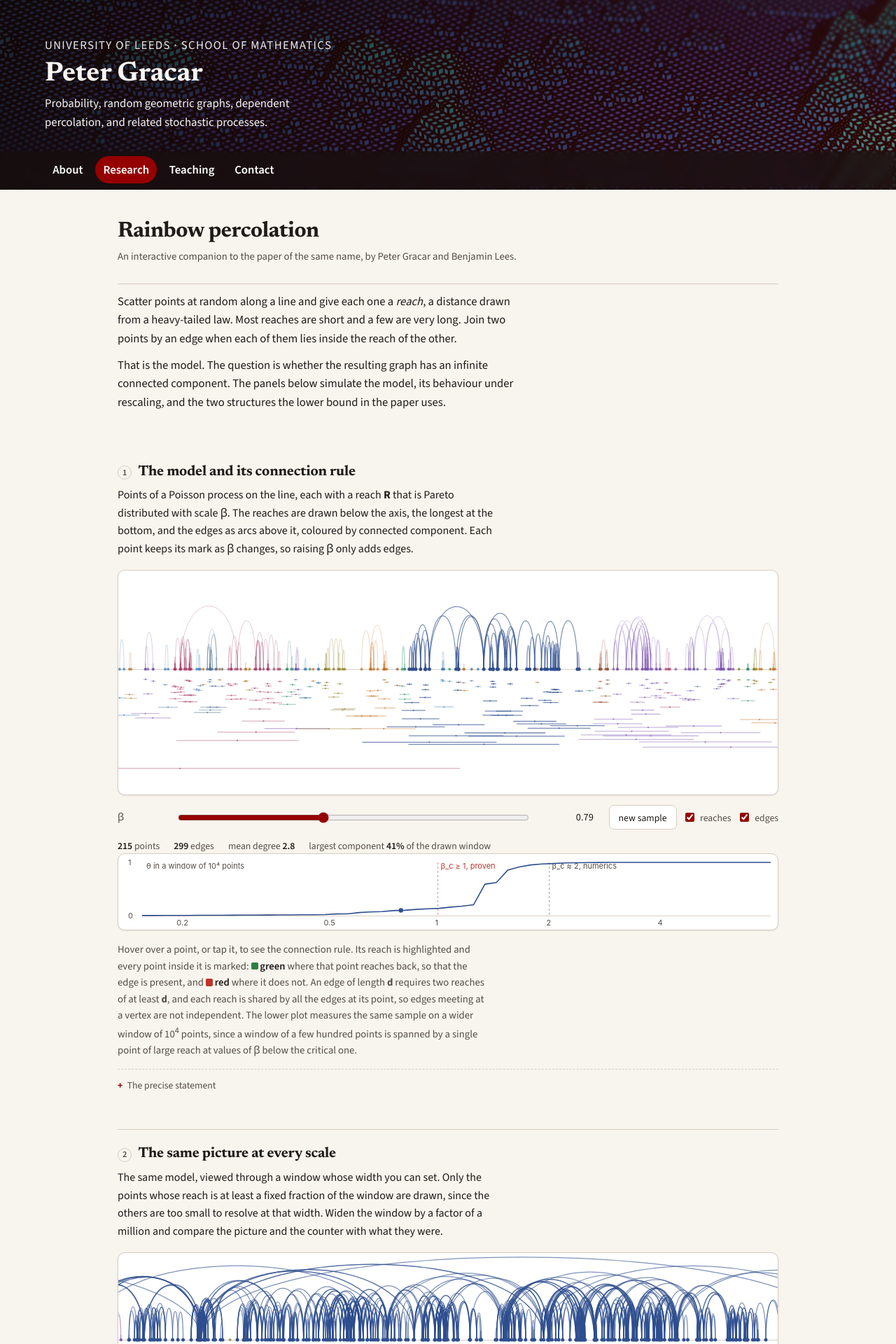
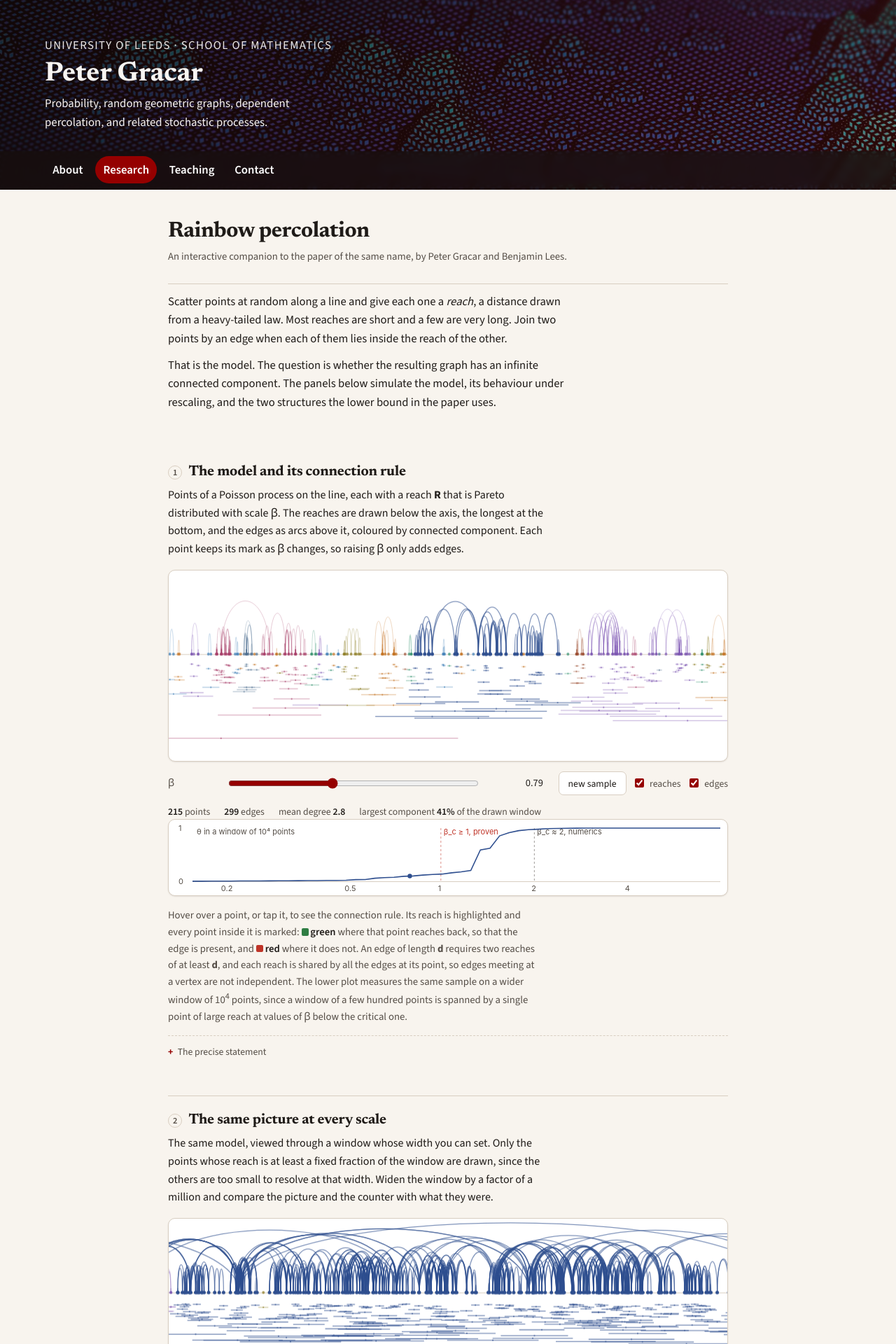
Before and after one commit to PeterGracar/PeterGracar.github.io, a Jekyll site: the page built from simulations/rainbow-percolation.html, in a window 1280 px wide. Shown: the top 1920 px of the page at 70% size. Built offline with Jekyll 4.4.1, drawn with Linux system fonts in a browser that asks for light colours.

Commit message:
Cap rainbow percolation tour width on wide screens
Co-Authored-By: Claude Fable 5 <noreply@anthropic.com>
Claude-Session: https://claude.ai/code/session_01Sk8AoEp1Ezff8tPx4Av7C7

```diff
--- a/simulations/rainbow-percolation-standalone.html
+++ b/simulations/rainbow-percolation-standalone.html
@@ -78,11 +78,13 @@
     }
 
     /* ── Page shell ──
-       Standalone copy: no site stylesheet, so the page frame is set here. */
+       Standalone copy: no site stylesheet, so the page frame is set here.
+       The column is capped so the figures stop growing on wide screens — a
+       little wider than the 70–72ch text blocks. */
     * { box-sizing: border-box; }
     html { -webkit-text-size-adjust: 100%; }
     body { margin: 0; background: var(--bg); color: var(--ink); }
-    .rp { max-width: 940px; margin: 0 auto; padding: 0 20px 72px; }
+    .rp { max-width: 50rem; margin: 0 auto; padding: 0 20px 72px; }
     .rp header { padding-top: 48px; }
 
     /* ── Light / dark toggle (standalone only) ── */
--- a/simulations/rainbow-percolation.html
+++ b/simulations/rainbow-percolation.html
@@ -50,8 +50,10 @@ canonical: "https://gracar.org/simulations/rainbow-percolation.html"
 
     /* ── Page shell ──
        The site layout's <main> already supplies the outer gutter and the
-       vertical padding, so the tour only needs its own measure. */
-    .rp { max-width: 59rem; margin: 0 auto; }
+       vertical padding, so the tour only needs its own measure. The column is
+       capped so the figures stop growing on wide screens — a little wider
+       than the 70–72ch text blocks, never the full site width. */
+    .rp { max-width: 50rem; margin: 0 auto; }
 
     /* ── Tour chrome ──
        Every rule below is scoped to the .rp tour root so that the page can sit
```
